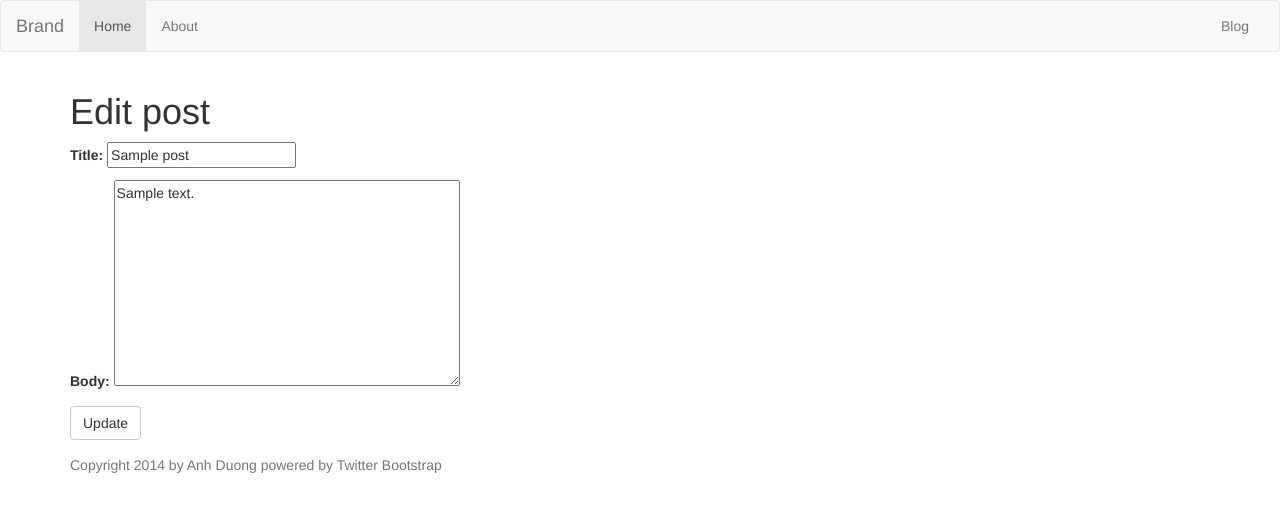
After one commit to ninjahoahong/django-basic-crud, a Django app: page /blog/edit/1 in a window 1280 px wide. The commit adds this page. Shown: the top 512 px of the page. Run offline with Django 3.2, Linux system fonts and the light colour scheme; tables that the repository leaves empty hold one stand-in row (values such as "Sample post"); some libraries are stand-ins or nearby versions.

Commit message:
add individual blog post edit function

```diff
--- a/djabacrud/blog/forms.py
+++ b/djabacrud/blog/forms.py
@@ -7,3 +7,16 @@ class PostForm(forms.ModelForm):
     class Meta:
         model = Post
         fields = ('title', 'body',)
+
+
+class PostEditForm(forms.ModelForm):
+    class Meta:
+        model = Post
+        fields = ('title', 'body',)
+
+    def save(self, commit=True):
+        self.instance.title = self.cleaned_data['title']
+        self.instance.body = self.cleaned_data['body']
+        if commit:
+            self.instance.save()
+        return self.instance
--- a/djabacrud/blog/templates/post/post.html
+++ b/djabacrud/blog/templates/post/post.html
@@ -14,6 +14,7 @@
     Last updated on:
     {{post.last_updated}}
     </p>
+    <a class="btn btn-default" href="/blog/edit/{{post.id}}">Edit</a>
     <a class="btn btn-default" href="/blog/delete/{{post.id}}">Delete</a>
 </div>
 {% endblock %}
--- /dev/null
+++ b/djabacrud/blog/templates/post/post_edit.html
@@ -0,0 +1,12 @@
+{% extends "layouts/base.html" %}
+
+{% block title %} Edit Post {% endblock %}
+
+{% block content %}
+<h1>Edit post</h1>
+<form method="POST" class="form-group">
+    {% csrf_token %}
+    {{ form.as_p }}
+    <button type="submit" class="save btn btn-default">Update</button>
+</form>
+{% endblock %}
--- a/djabacrud/blog/views.py
+++ b/djabacrud/blog/views.py
@@ -1,5 +1,5 @@
 from django.shortcuts import render
-from blog.forms import PostForm
+from blog.forms import PostForm, PostEditForm
 from blog.models import Post
 from django.http import HttpResponseRedirect
 from django.shortcuts import render_to_response
@@ -39,3 +39,17 @@ def post_delete(request, post_id):
     post = Post.objects.get(id=post_id)
     post.delete()
     return HttpResponseRedirect(redirect_url)
+
+
+def post_edit(request, post_id):
+    redirect_url = "/"
+    post = Post.objects.get(id=post_id)
+    if request.method == "POST":
+        form = PostEditForm(data=request.POST, instance=post)
+        if form.is_valid():
+            form.save()
+            return HttpResponseRedirect(redirect_url)
+    else:
+        form = PostEditForm(instance=post)
+    return render_to_response("post/post_edit.html", {'form': form},
+                              context_instance=RequestContext(request))
--- a/djabacrud/djabacrud/urls.py
+++ b/djabacrud/djabacrud/urls.py
@@ -6,6 +6,7 @@ urlpatterns = patterns('',
                        # blog views
                        url(r'^$', index),
                        url(r'^blog/(?P<post_id>\d+)$', post),
+                       url(r'^blog/edit/(?P<post_id>\d+)$', post_edit),
                        url(r'^blog/delete/(?P<post_id>\d+)$', post_delete),
                        url(r'^blog/create/$', post_new),
                        # admin views
```
